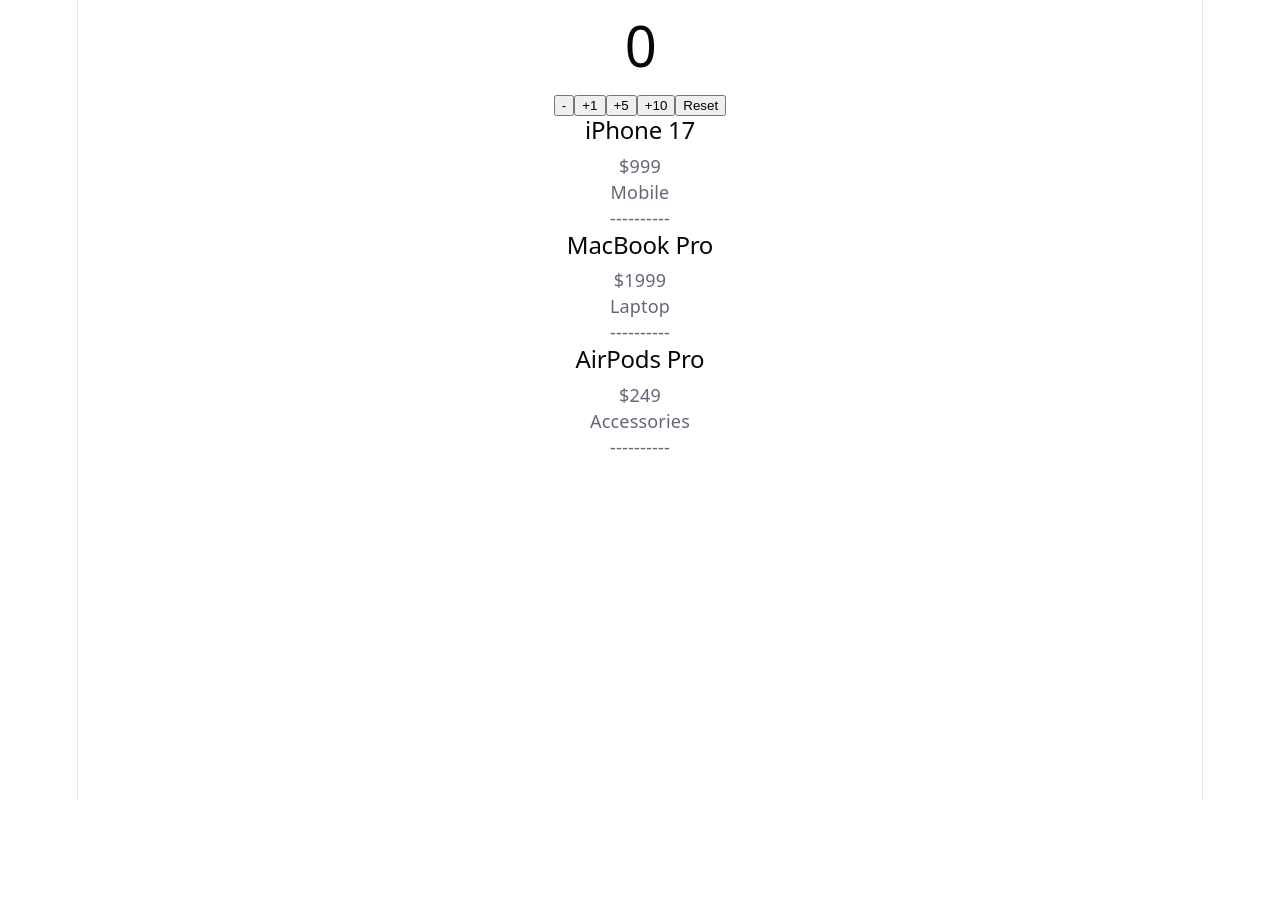
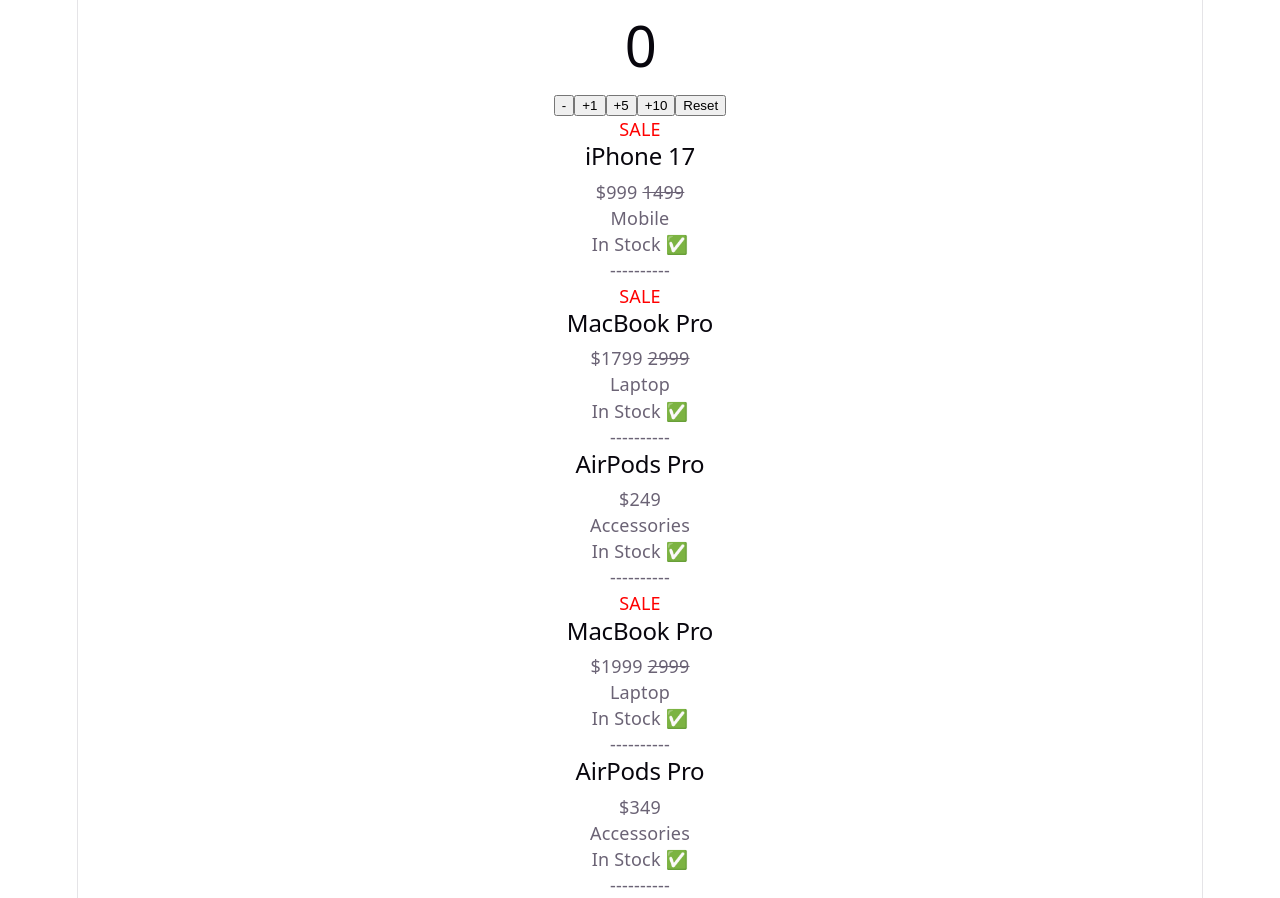
Before and after one commit to waqar-ahm4d/ReactJs, a React (Vite) app in the folder react-journey/: page / in a window 1280 px wide. Before the commit the page ends 800 px from the top, so only its background shows below. Built offline with nearby package versions, Linux system fonts and the light colour scheme.

Commit message:
Product Cards

```diff
--- a/react-journey/src/App.jsx
+++ b/react-journey/src/App.jsx
@@ -7,19 +7,44 @@
     id: 1,
     title: "iPhone 17",
     price: 999,
+    comparePrice: 1499,
     category: "Mobile",
+    stock: 90,
+
   },
   {
     id: 2,
     title: "MacBook Pro",
-    price: 1999,
+    price: 1799,
+    comparePrice: 2999,
     category: "Laptop",
+    stock: 10,
+
   },
   {
     id: 3,
     title: "AirPods Pro",
     price: 249,
     category: "Accessories",
+    stock: 10,
+
+  },
+  {
+    id: 4,
+    title: "MacBook Pro",
+    price: 1999,
+    comparePrice: 2999,
+    category: "Laptop",
+    stock: 10,
+
+  },
+  {
+    id: 5,
+    title: "AirPods Pro",
+    price: 349,
+    category: "Accessories",
+    stock: 10,
+
   },
 ];
 
@@ -53,7 +78,7 @@
       <div>
         {
           products.map(product => (
-            <ProductCard key={product.id} title={product.title} price={product.price} category={product.category} />
+            <ProductCard key={product.id} title={product.title} price={product.price} comparePrice={product.comparePrice} category={product.category} inStock={product.stock} />
           ))
         }
       </div>
--- a/react-journey/src/ProductCard.jsx
+++ b/react-journey/src/ProductCard.jsx
@@ -1,10 +1,12 @@
-function ProductCard({ title, price, category }) {
+function ProductCard({ title, price, comparePrice, category, inStock, onSale }) {
   return (
     <div>
       <div>
+        {comparePrice && <span class="sale_badge" style={{color: 'red', textAlign: 'right'}}>SALE</span>}
         <h2>{title}</h2>
-        <p>${price}</p>
+        <p>${price} <del>{comparePrice}</del></p>
         <p>{category}</p>
+        {inStock ? <p>In Stock ✅</p> : <p>Out of Stock ❌</p>}
       </div>
       <div>----------</div>
     </div>
```
